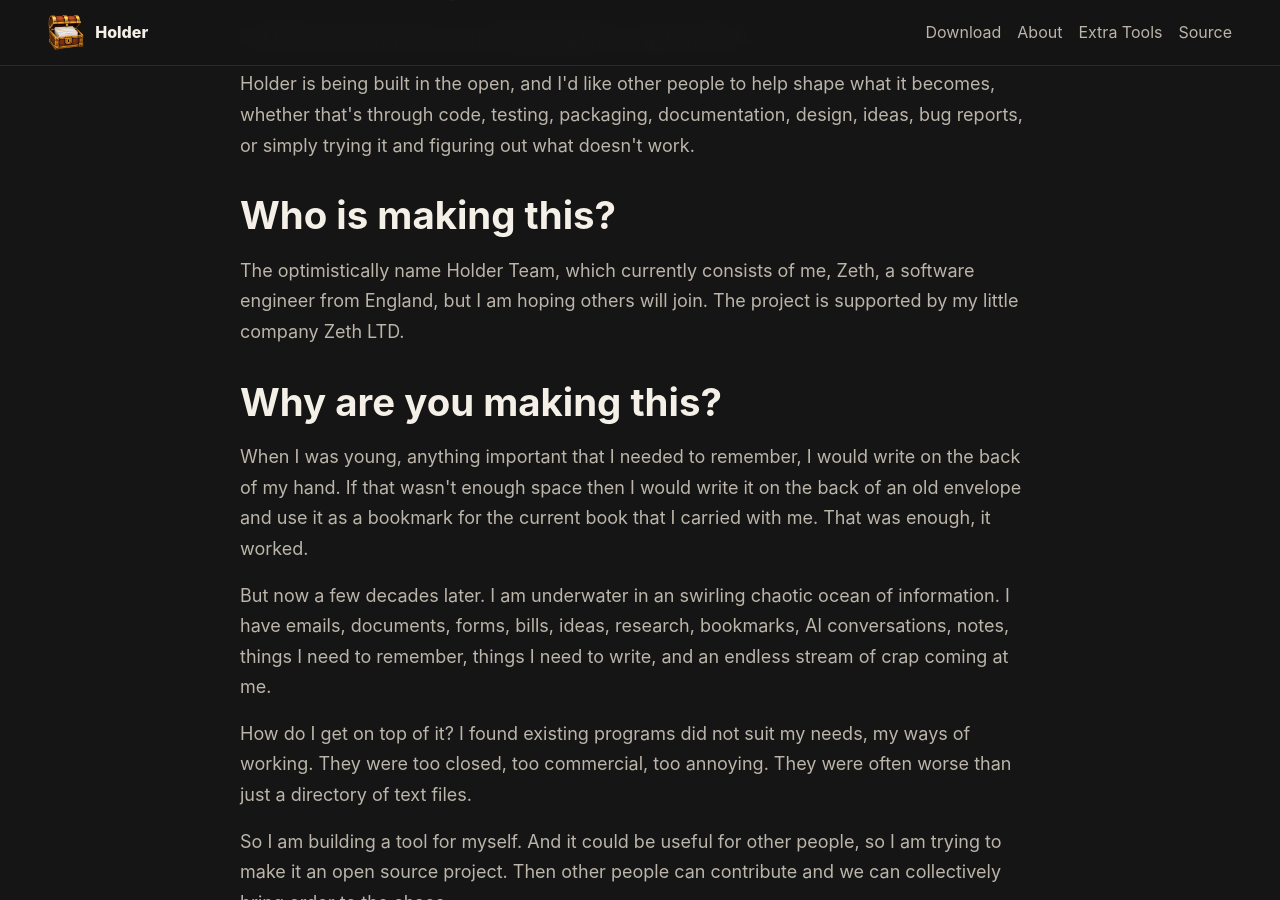
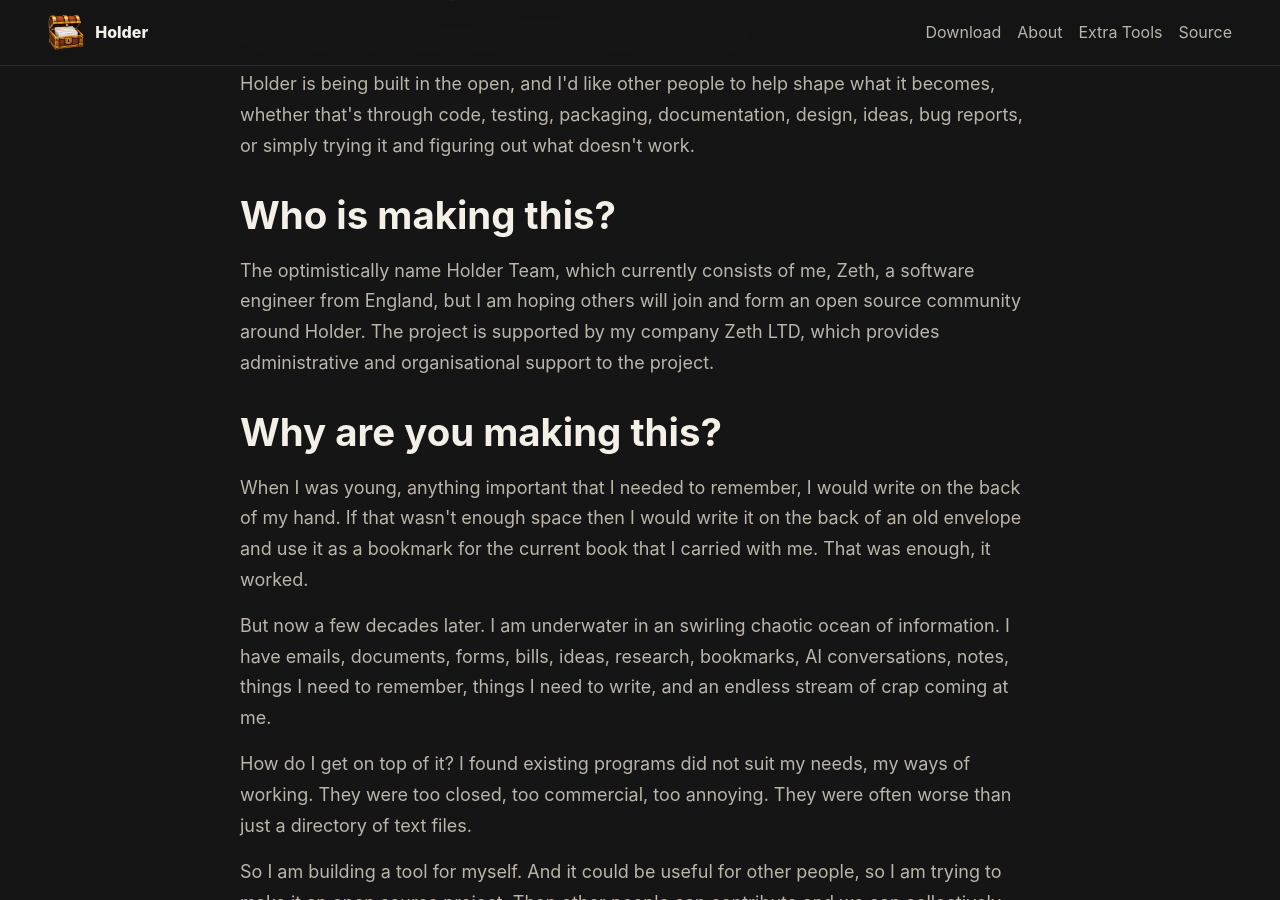
Before and after one commit to HolderTeam/holder-website, a Jekyll site: the page built from about.md, in a window 1280 px wide and 900 px high, scrolled down 743 px. Built offline with Jekyll 4.4.1, drawn with Linux system fonts in a browser that asks for light colours.

Commit message:
Update about.

```diff
--- a/about.md
+++ b/about.md
@@ -41,7 +41,10 @@ narrow: true
   <div class="section-head">
     <h2>Who is making this?</h2>
     <p>
-      The optimistically name Holder Team, which currently consists of me, Zeth, a software engineer from England, but I am hoping others will join. The project is supported by my little company Zeth LTD.
+      The optimistically name Holder Team, which currently consists of me, Zeth, a software engineer from England,
+      but I am hoping others will join and form an open source community around Holder.
+      The project is supported by my company Zeth LTD,
+      which provides administrative and organisational support to the project.
     </p>
   </div>
 </section>
```
